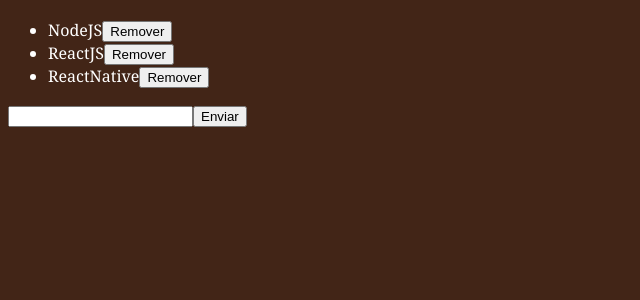
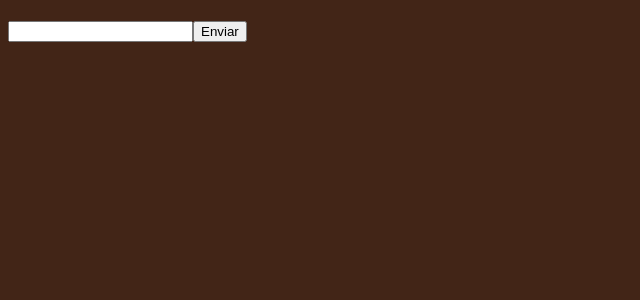
Before and after one commit to reinaldoborin/react-introducao, a React app: page / in a window 1280 px wide. Shown: the top 300 px of the page, without its empty margins (0-640 px from the left). Built offline with nearby package versions, Linux system fonts and the light colour scheme.

Commit message:
Ciclo de Vida do Componente

```diff
--- a/src/components/TechList.js
+++ b/src/components/TechList.js
@@ -5,12 +5,25 @@
 
     state = {
         newTech: '',
-        techs: [
-            'NodeJS',
-            'ReactJS',
-            'ReactNative'
-        ]
+        techs: []
     };
+
+    // Executado assim que o componente aparece em tela
+    componentDidMount() {
+        const techs = localStorage.getItem('techs')
+
+        if (techs) {
+            this.setState({ techs: JSON.parse(techs) })
+        }
+    }
+
+    // Executado sempre que houver alterações nas props ou estado
+    componentDidUpdate(_, prevState) {
+        if (prevState.techs !== this.state.techs) {
+            localStorage.setItem('techs', JSON.stringify(this.state.techs))
+        }
+    }
+
 
     handleInputChange = e => {
         this.setState({ newTech: e.target.value })
@@ -37,14 +50,14 @@
                 <ul>
                     {this.state.techs.map(tech =>
                         <TechItem
-                        key={tech}
-                        tech={tech}
-                        onDelete={() => this.handleDelete(tech)}
+                            key={tech}
+                            tech={tech}
+                            onDelete={() => this.handleDelete(tech)}
                         />
                     )}
                 </ul>
 
-                <input type="text" onChange={this.handleInputChange} value={this.state.newTech}  />
+                <input type="text" onChange={this.handleInputChange} value={this.state.newTech} />
                 <button type="submit">Enviar</button>
             </form>
         )
```
